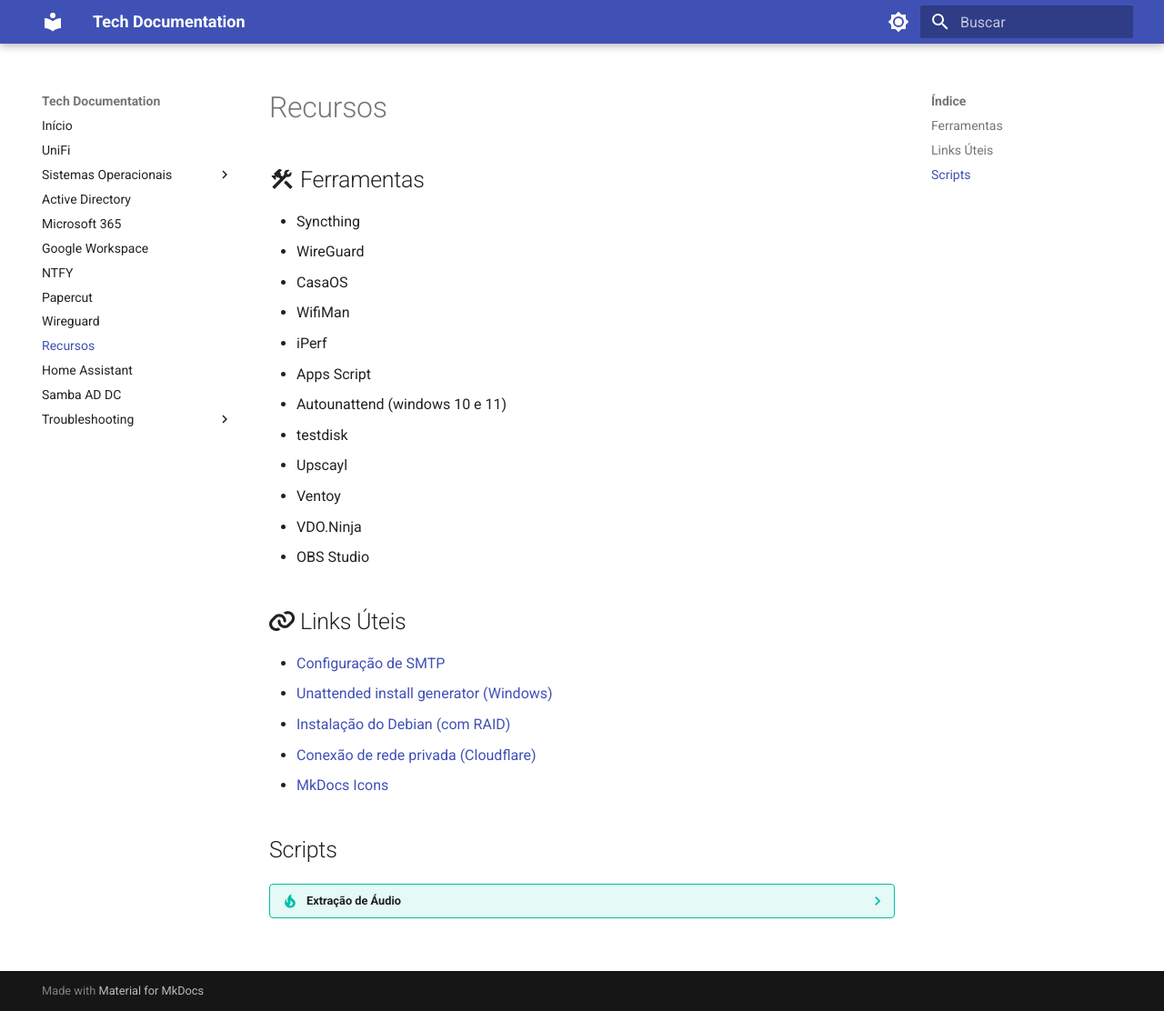
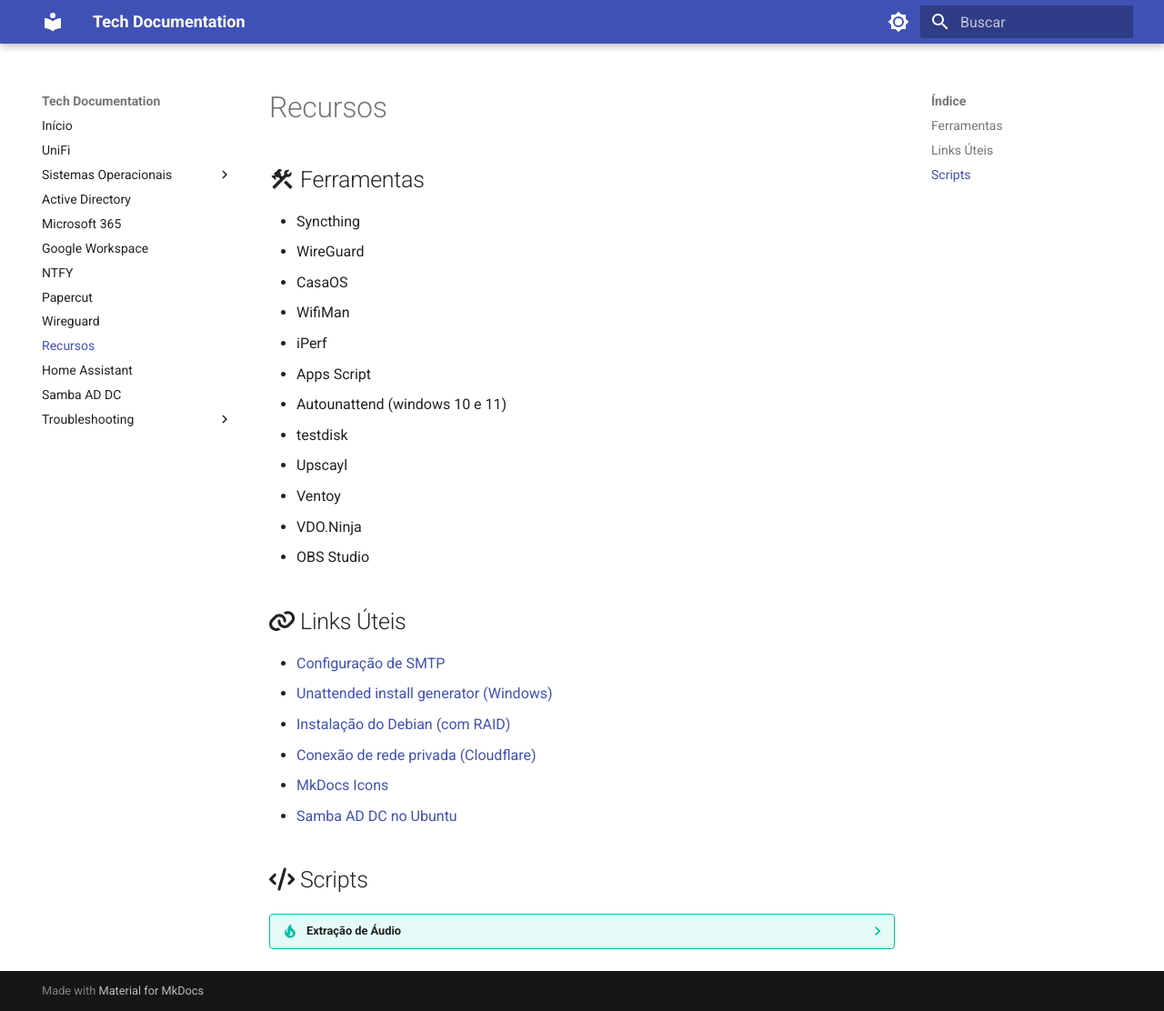
Before and after one commit to igor-go-ramos/tech-docs, an MkDocs documentation site: the page built from docs/recursos.md, in a window 1280 px wide and 1112 px high. Shown: the whole window at 91% size. Built offline with MkDocs 1.6.1 and Material for MkDocs 9.7.7, drawn with Linux system fonts in a browser that asks for light colours; some of the changed lines change nothing that is shown.

Commit message:
Update recursos.md: Add Samba AD DC link and enhance audio extraction script with improved ffmpeg argument handling

````diff
--- a/docs/recursos.md
+++ b/docs/recursos.md
@@ -18,8 +18,9 @@
 * [Instalação do Debian (com RAID)](https://youtu.be/ykzR3i-pToY?si=CDfnqpJHMjH8710p)
 * [Conexão de rede privada (Cloudflare)](https://developers.cloudflare.com/learning-paths/replace-vpn/connect-private-network/cloudflared/)
 * [MkDocs Icons](https://squidfunk.github.io/mkdocs-material/reference/icons-emojis/)
+* [Samba AD DC no Ubuntu](https://youtu.be/KT6O-TfJ41g?si=R7DPS4_01D_pCXVs)
 
-## Scripts
+## :fontawesome-solid-code: Scripts
 
 ???tip "Extração de Áudio"
     ```bash
@@ -136,10 +137,20 @@
         echo "  Input : $rel"
         echo "  Output: $output"
 
-        ffmpeg \
-            -hide_banner \
-            -loglevel error \
-            ${FORCE:+-y} \
+
+
+        ffmpeg_args=(
+            -hide_banner
+            -loglevel error
+        )
+
+        if $FORCE; then
+          ffmpeg_args+=(-y)
+        else
+            ffmpeg_args+=(-n)
+        fi
+
+        ffmpeg "${ffmpeg_args[@]}" \
             -i "$input" \
             -vn \
             -map 0:a:0 \
````
